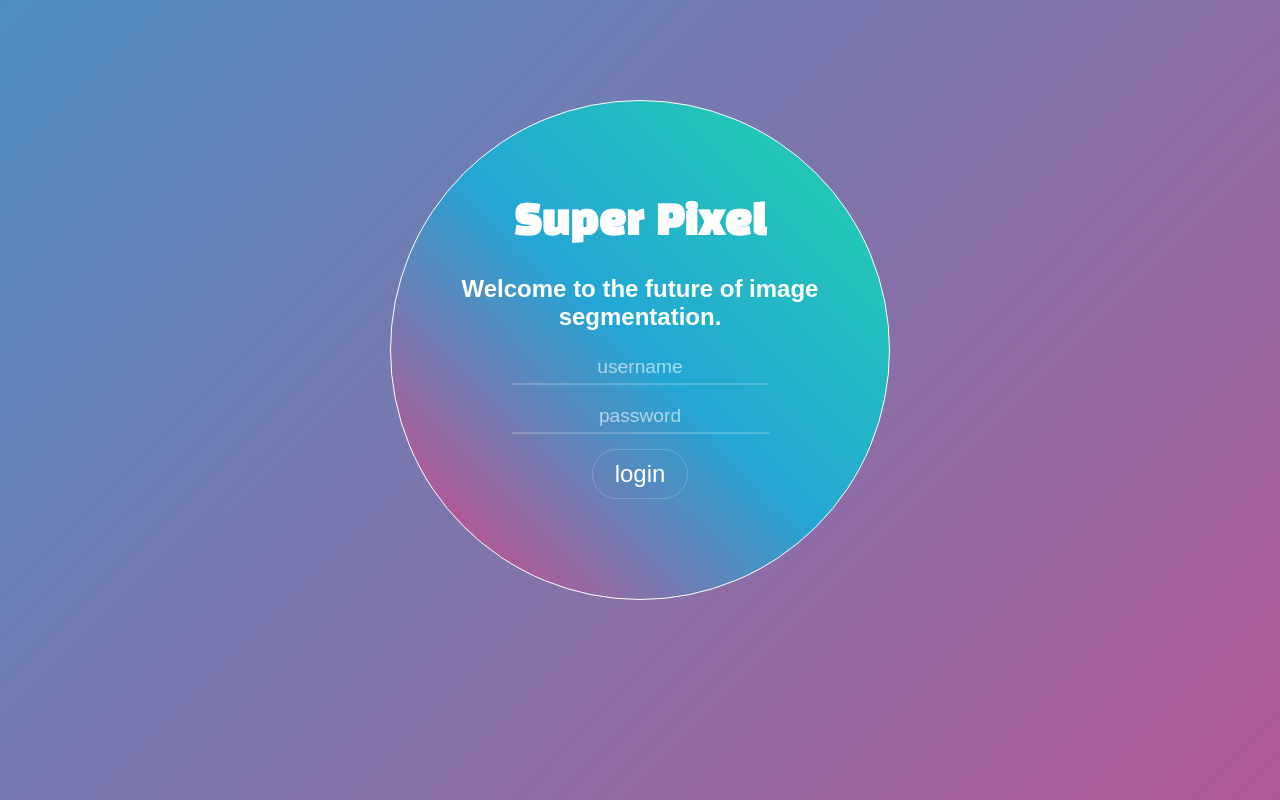
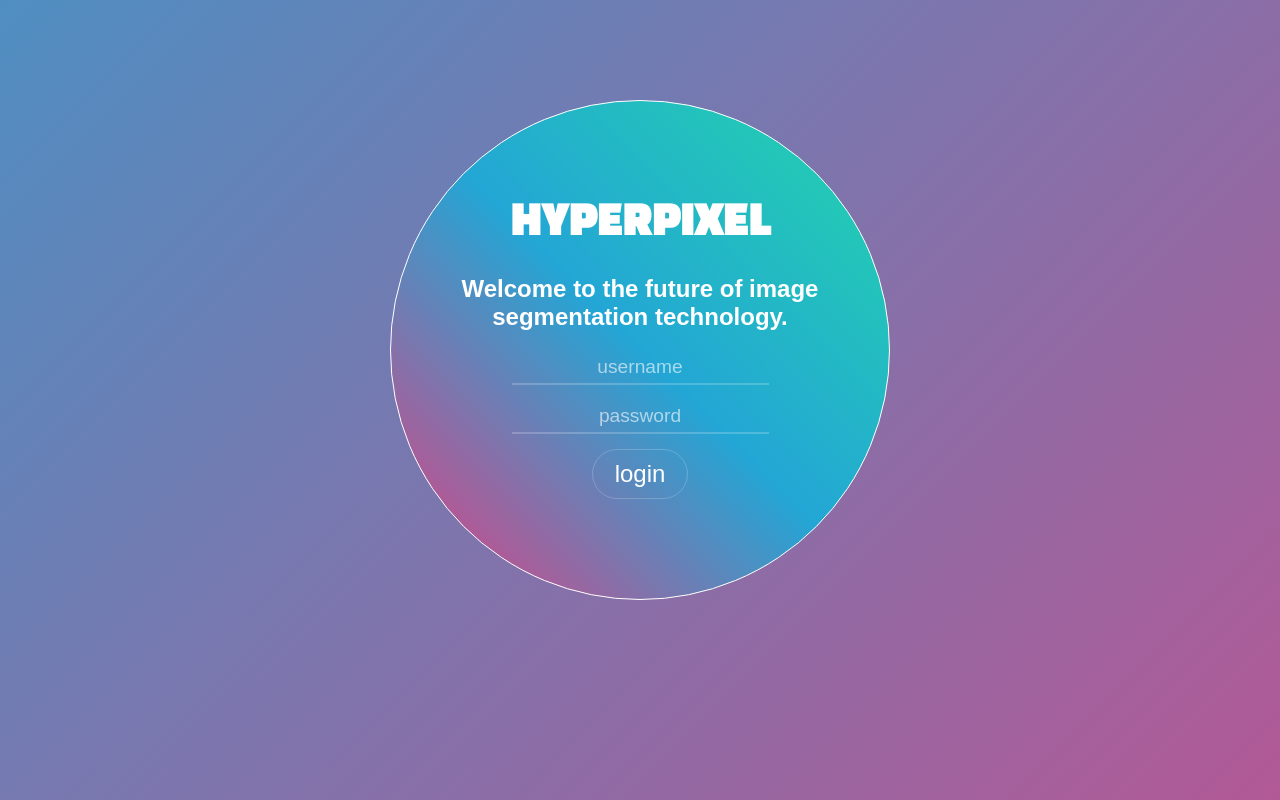
Before and after one commit to rvshi/ImageProcessorS18, a React (Create React App) app in the folder frontend/: page / in a window 1280 px wide. Built offline with nearby package versions, Linux system fonts and the light colour scheme; a web font is replaced by a local one.

Commit message:
Updates names.

```diff
--- a/frontend/public/index.html
+++ b/frontend/public/index.html
@@ -22,7 +22,7 @@
     -->
   <!-- Fonts -->
   <link href="https://fonts.googleapis.com/css?family=Black+Han+Sans|Muli:200,300,400,700" rel="stylesheet">
-  <title>Super Pixel</title>
+  <title>Hyperpixel</title>
 </head>
 
 <body>
--- a/frontend/src/Login.jsx
+++ b/frontend/src/Login.jsx
@@ -1,11 +1,11 @@
-import React, { Component } from 'react';
+import React from 'react';
 import './Login.css';
 
 const Login = ({ request, update, email, password }) => (
     <div className="Login">
         <div className="Login-circle">
-            <h1>Super Pixel </h1>
-            <h2>Welcome to the future of image segmentation.</h2>
+            <h1>HYPERPIXEL</h1>
+            <h2>Welcome to the future of image segmentation technology.</h2>
 
             <input type="text" placeholder="username" autoComplete="off" autoFocus value={email} onChange={e => update('email', e.target.value)} />
             <input type="password" placeholder="password" autoComplete="off" value={password} onChange={e => update('password', e.target.value)} />
```
